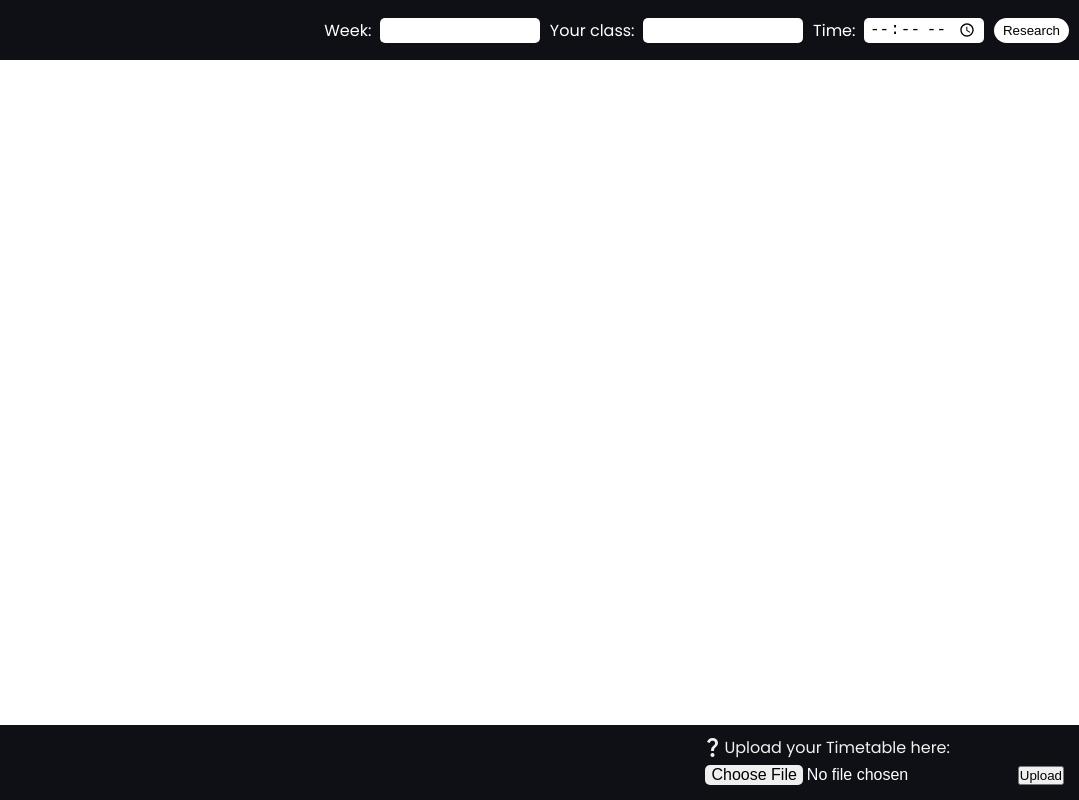
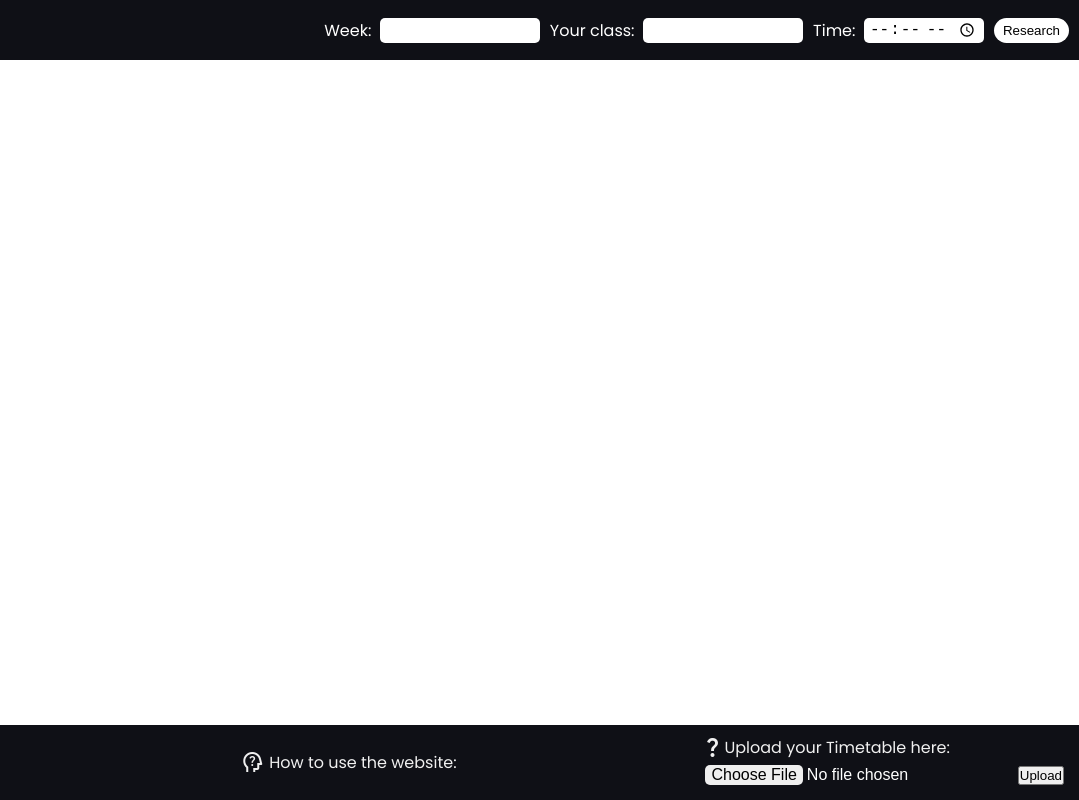
Before and after one commit to IvnoGood/ClassWebsite, a website with bundled scripts: page public/index.html in a window 1280 px wide. Shown: the full height of the page, 201-1280 px from the left. Built offline with nearby package versions, Linux system fonts and the light colour scheme.

Commit message:
addedd tutorial link on footer

```diff
--- a/public/index.html
+++ b/public/index.html
@@ -121,6 +121,15 @@
 
             </div>
 
+            <div class="tutorial">
+                <div id="footer-overlay">
+                </div>
+                <span class="material-symbols-outlined">
+                    psychology_alt
+                </span>
+                <p class="tutorial-text" id="tutorial">How to use the website:</p>
+            </div>
+
             <div class="upload">
                 <div class="upload-desc-div">
                     <span class="material-symbols-outlined info-span">
--- a/public/js/main.js
+++ b/public/js/main.js
@@ -43,6 +43,8 @@ const time = document.getElementById("time");
 const fileInput = document.getElementById('timetable-input');
 const uploadButton = document.getElementById('upload-btn');
 
+const FooterOverlay = document.getElementById('footer-overlay');
+
 var connection = localStorage.getItem("isconnected");
 
 const FILE = document.getElementById('timetable-input').files[0];
@@ -60,7 +62,6 @@ const Ref = storageRef(storage + 'document');
 
 if (connection == false || connection == null) {
     window.location.href = './pages/login.html';
-} else {
 }
 
 onValue(dbRef(database, '/week'), (snapshot) => {
@@ -71,9 +72,11 @@ onValue(dbRef(database, '/week'), (snapshot) => {
     } else {
         document.getElementById("week").value = "Week A";
     }
-
 });
 
+FooterOverlay.addEventListener("click", function () {
+    window.location.href = 'https://github.com/IvnoGood/ClassWebsite?tab=readme-ov-file#how-to';
+})
 
 document.getElementById("research-button").addEventListener("click", async function () {
     if (week.value == "Week B") {
--- a/public/styles/footer.css
+++ b/public/styles/footer.css
@@ -65,3 +65,20 @@ input[type="file"]::file-selector-button:hover {
     background-color: var(--accent-color);
     color: white;
 }
+
+.tutorial {
+    display: flex;
+}
+
+.tutorial-text {
+    margin-left: 5px;
+}
+
+#footer-overlay {
+    cursor: pointer;
+    position: absolute;
+    display: block;
+    width: 216.29px;
+    height: 25px;
+    z-index: 100;
+}
```
